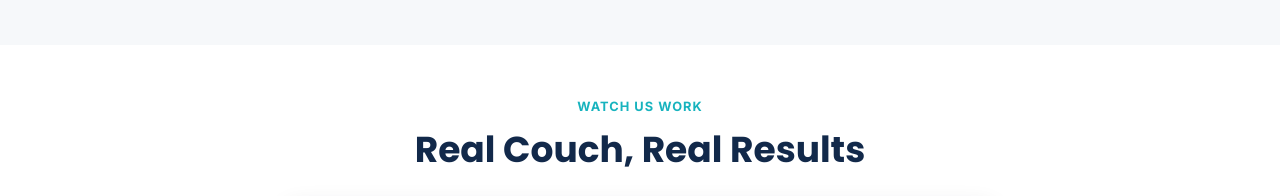
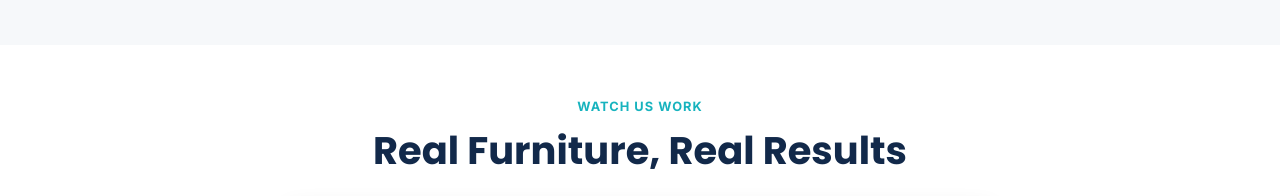
Before and after one commit to luckygreer88-ctrl/dallas-home-improvement, a plain HTML site: page sofa-cleaning-deal.html in a window 1280 px wide. Shown: the part 1164-1360 px from the top of the page. Drawn offline with Linux system fonts and the light colour scheme; grey boxes are pictures that could not be loaded.

Commit message:
Sofa deal page: video heading "Real Furniture, Real Results" on one line
Co-Authored-By: Claude Opus 5.5 <noreply@anthropic.com>
Claude-Session: https://claude.ai/code/session_014X5TQR9pePy1xRWcMQ8UHT

```diff
--- a/sofa-cleaning-deal.html
+++ b/sofa-cleaning-deal.html
@@ -340,7 +340,7 @@
   <div class="container lp-narrow">
     <div class="section-head">
       <span class="eyebrow">Watch Us Work</span>
-      <h2>Real Couch, Real Results</h2>
+      <h2 class="one-line">Real Furniture, Real Results</h2>
     </div>
     <!-- The YouTube player only loads when the visitor scrolls near it, so the top of the page loads fast. -->
     <div class="video-wrap yt-lazy" data-src="https://www.youtube-nocookie.com/embed/EKT_oNgM1DM?autoplay=1&amp;mute=1&amp;playsinline=1&amp;controls=0&amp;modestbranding=1&amp;rel=0&amp;disablekb=1&amp;fs=0&amp;iv_load_policy=3&amp;loop=1&amp;playlist=EKT_oNgM1DM&amp;enablejsapi=1" data-title="Couch cleaning by Dallas Home Improvement">
```
